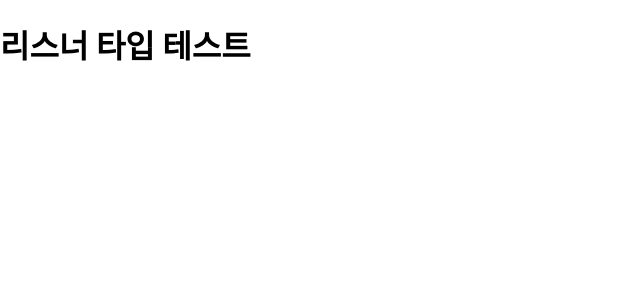
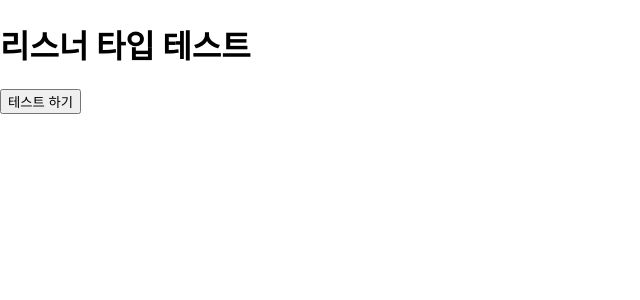
Before and after one commit to jiwon79/music-web, a Next.js app: page /listener-type in a window 1280 px wide. Shown: the top 300 px of the page, without its empty margins (0-640 px from the left). Built offline with nearby package versions, Linux system fonts and the light colour scheme.

Commit message:
feat: Add test link in start page

```diff
--- a/pages/listener-type/index.tsx
+++ b/pages/listener-type/index.tsx
@@ -1,7 +1,15 @@
+import Link from "next/link"
+
+
 export default function ListenerType() {
   return (
     <div>
       <h1>리스너 타입 테스트</h1>
+      <button>
+        <Link href={"/listener-type/test"}>
+          <a>테스트 하기</a>
+        </Link>
+      </button>
     </div>
   )
 }
```
